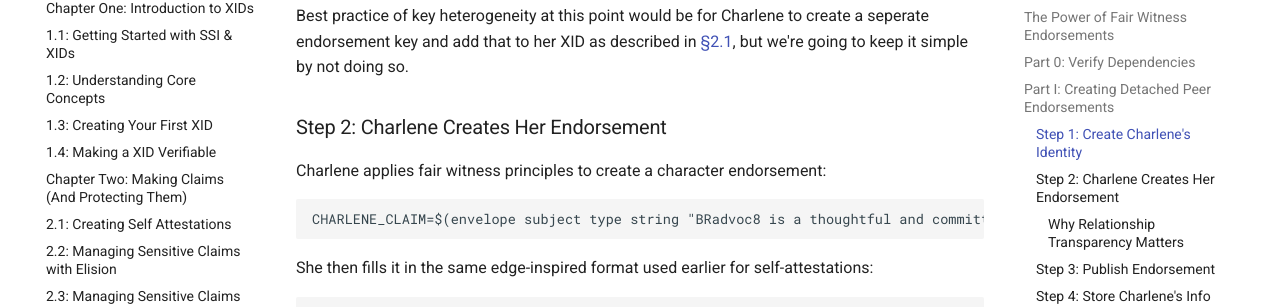
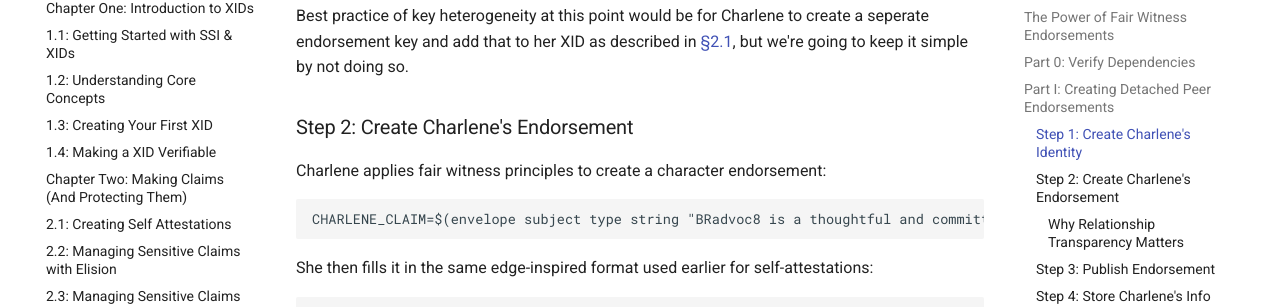
Before and after one commit to BlockchainCommons/XID-Quickstart, an MkDocs documentation site: the page built from docs/03_3_Creating_Peer_Endorsements.md, in a window 1280 px wide and 900 px high, scrolled down 2603 px. Shown: the part 145-452 px from the top of the window. Built offline with MkDocs 1.6.1 and Material for MkDocs 9.7.7, drawn with Linux system fonts in a browser that asks for light colours; comment, search, counter and statistics services are not loaded.

Commit message:
revised header

```diff
--- a/docs/03_3_Creating_Peer_Endorsements.md
+++ b/docs/03_3_Creating_Peer_Endorsements.md
@@ -129,7 +129,7 @@ described in
 [§2.1](02_1_Creating_Self_Attestations/#step-1-create-an-attestation-key),
 but we're going to keep it simple by not doing so.
 
-### Step 2: Charlene Creates Her Endorsement
+### Step 2: Create Charlene's Endorsement
 
 Charlene applies fair witness principles to create a character endorsement:
 
```
